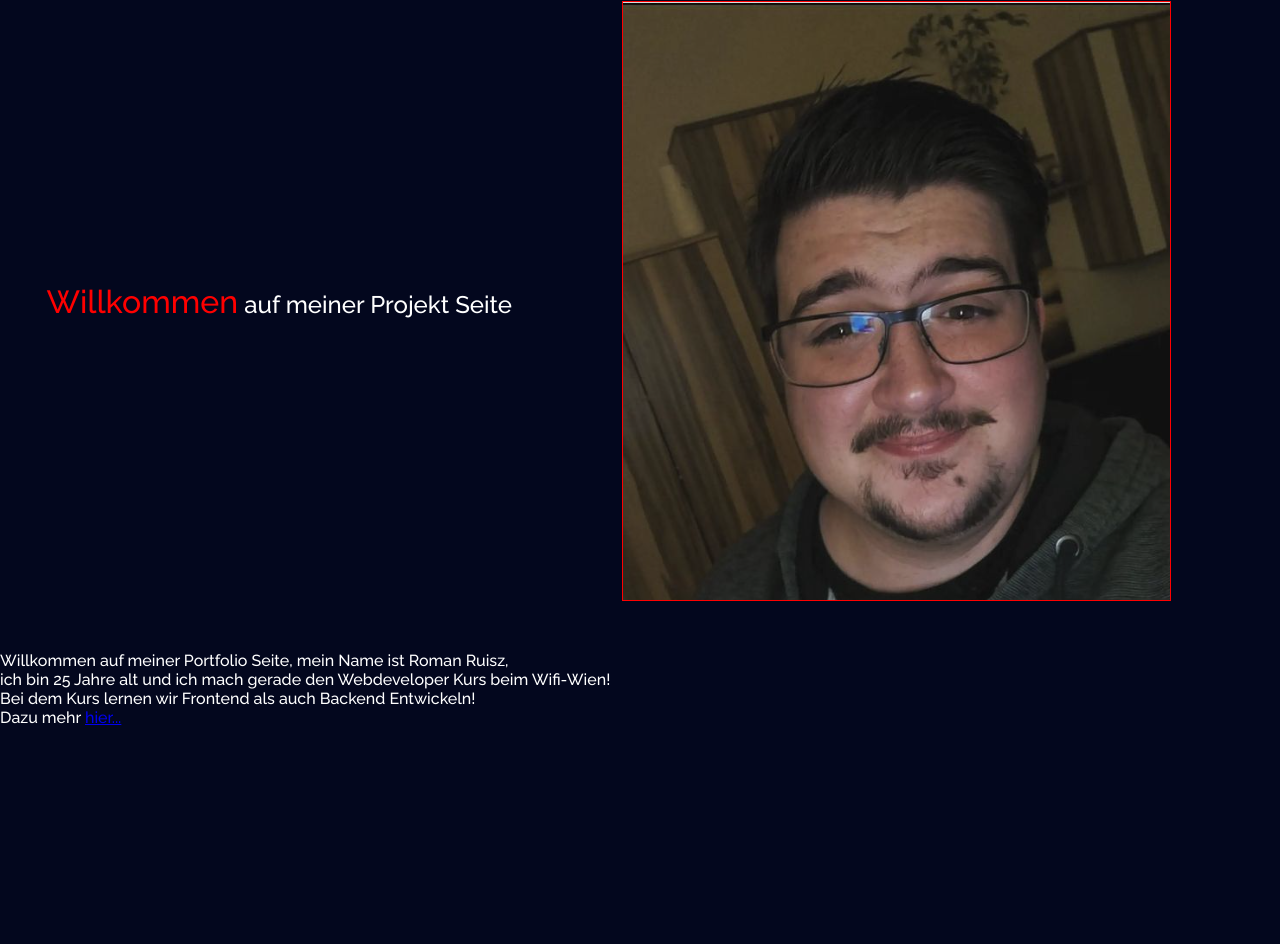
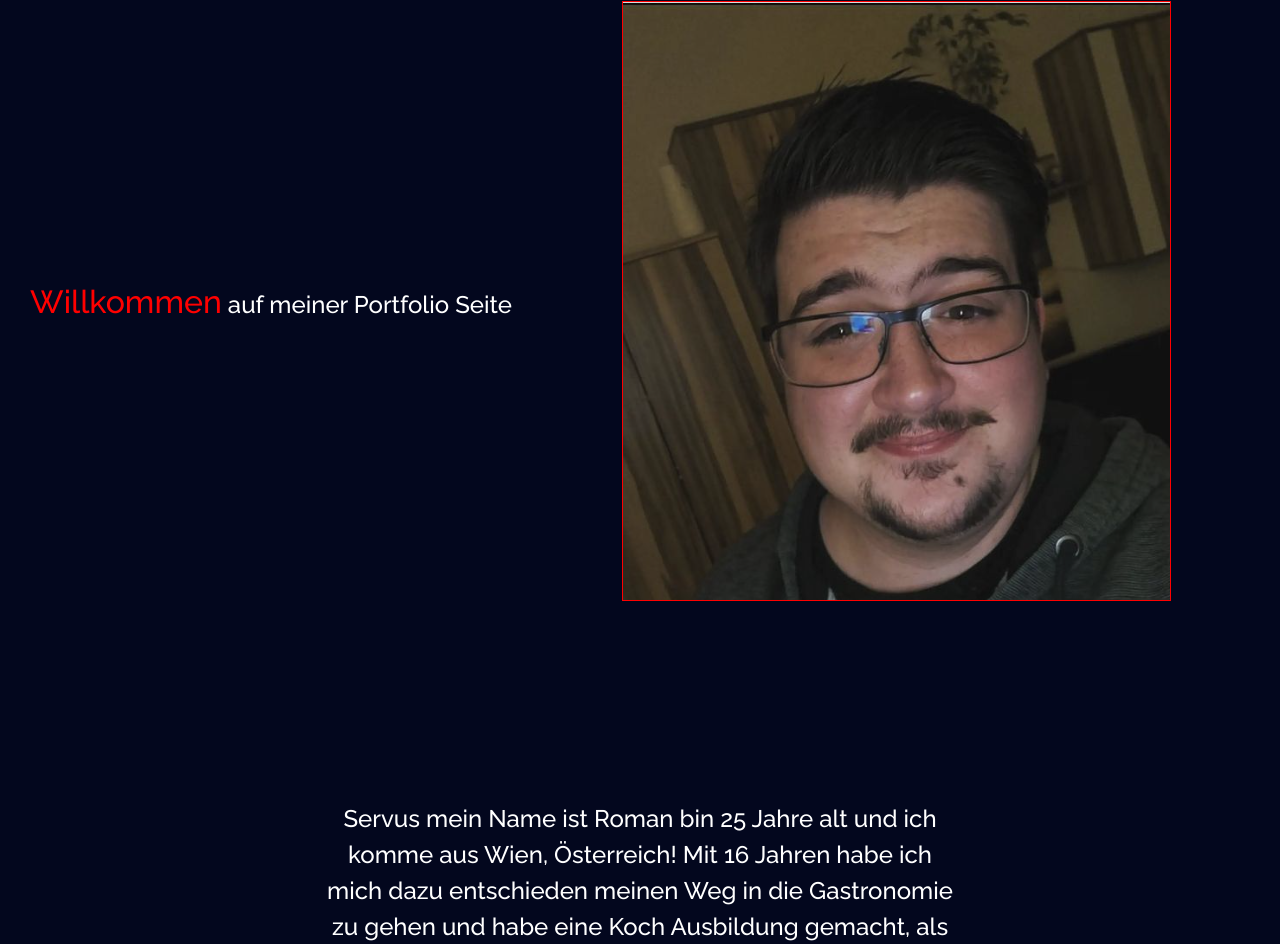
Before and after one commit to RRuisz/Hausaufgabe-Woche1, a plain HTML site: page index.html in a window 1280 px wide. Shown: the part 256-1200 px from the top of the page. Drawn offline with Linux system fonts and the light colour scheme.

Commit message:
typography finished, content css styling done

```diff
--- a/index.html
+++ b/index.html
@@ -32,7 +32,7 @@
             <a href="future.html"><span class="red">Z</span>ukunft</a>
           </li>
           <li>
-            <a href="contract.html"> <span class="red">K</span>ontakt</a>
+            <a href="contact.html"> <span class="red">K</span>ontakt</a>
           </li>
         </ul>
       </nav>
@@ -40,7 +40,7 @@
     <main>
       <section class="welcome">
         <div class="welcome-content">
-          <h2><span class="red">Willkommen</span> auf meiner Projekt Seite</h2>
+          <h2><span class="red">Willkommen</span> auf meiner Portfolio Seite</h2>
         </div>
         <div class="welcome-img">
           <img src="/assets/img.png" alt="Image of Me" />
@@ -48,19 +48,15 @@
       </section>
     </main>
     <main>
-      <section class="about-me">
+      <section class="about-me main-content">
         <p>
-          Willkommen auf meiner Portfolio Seite, mein Name ist Roman Ruisz,<br />
-          ich bin 25 Jahre alt und ich mach gerade den Webdeveloper Kurs beim
-          Wifi-Wien!<br />
-          Bei dem Kurs lernen wir Frontend als auch Backend Entwickeln! <br />
-          Dazu mehr <a href="/future.html">hier...</a>
+          Servus mein Name ist Roman bin 25 Jahre alt und ich komme aus Wien, Österreich! Mit 16 Jahren habe ich mich dazu entschieden meinen Weg in die Gastronomie zu gehen und habe eine Koch Ausbildung gemacht, als die beendet hatte, wurde mir klar, das ist nicht der ideale Job für mich und hatte die Möglichkeit in meinem Lehrbetrieb in den Service zu wechseln und habe dort erste Erfahrungen gemacht im Bankett- und Meeting Service. Auf Saison habe ich dann gemerkt, wie viel Spaß mir das Barkeepern macht und mich dazu entschieden, hinter der Bar zu bleiben. Im letzten Jahr und in den Lockdowns, hab ich mich immer mehr in meiner Freizeit mit Software Entwicklung beschäftigt, schlussendlich hab ich mich entschieden, den Kurs „Webentwicklung mit PHP“ beim Wifi-Wien zu belegen, aber mehr dazu <a href="/future.html#future">hier...</a>
         </p>
       </section>
     </main>
     <footer>
         <div>
-            <p>Copyright 2022&#169 <br>
+            <p>Copyright 2022 &#169 <br>
             Roman Ruisz</p>
         </div>
     </footer>
--- a/style.css
+++ b/style.css
@@ -90,6 +90,17 @@ main .welcome {
   border: 1px solid red;
 }
 
+/* Zukunftspläne */
+
+.main-content {
+  width: 50%;
+  line-height: 1.5;
+  padding-top: 150px;
+  margin: auto auto;
+  text-align: center;
+  font-size: 1.5rem;
+}
+
 /* KONTAKT SEITE */
 
 .form {
@@ -145,14 +156,9 @@ button:hover {
   color: #530a0a;
 }
 
-button:active {
-}
-
-
-
 /* Footer */
 
-footer{
+footer {
   display: flex;
   background-color: rgb(65, 62, 62);
   margin-top: 150px;
```
Also changed, not shown: contact.html (renamed from contract.html, +3 -2 lines), future.html (+5 -2 lines), 1 other file. Lines whose indentation alone changed are shown as unchanged.
